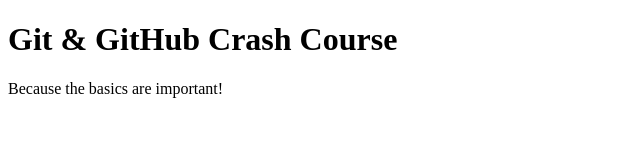
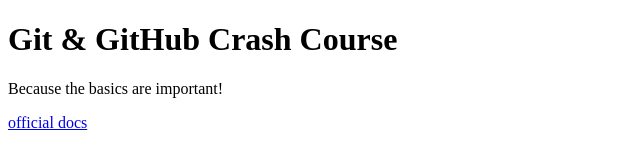
Before and after one commit to Pr1ce0/GitHub_actions_training, a plain HTML site: page index.html in a window 1280 px wide. Shown: the whole page, without its empty margins (0-640 px from the left). Drawn offline with Linux system fonts and the light colour scheme.

Commit message:
added links and CSS

```diff
--- a/index.html
+++ b/index.html
@@ -9,5 +9,8 @@
   <body>
     <h1>Git & GitHub Crash Course</h1>
     <p>Because the basics are important!</p>
+    <p>
+      <a href="https://wikipedia.com">official docs</a>
+    </p>
   </body>
 </html>
--- /dev/null
+++ b/styles.css
@@ -0,0 +1,3 @@
+a {
+    color: #fee389
+}
```
